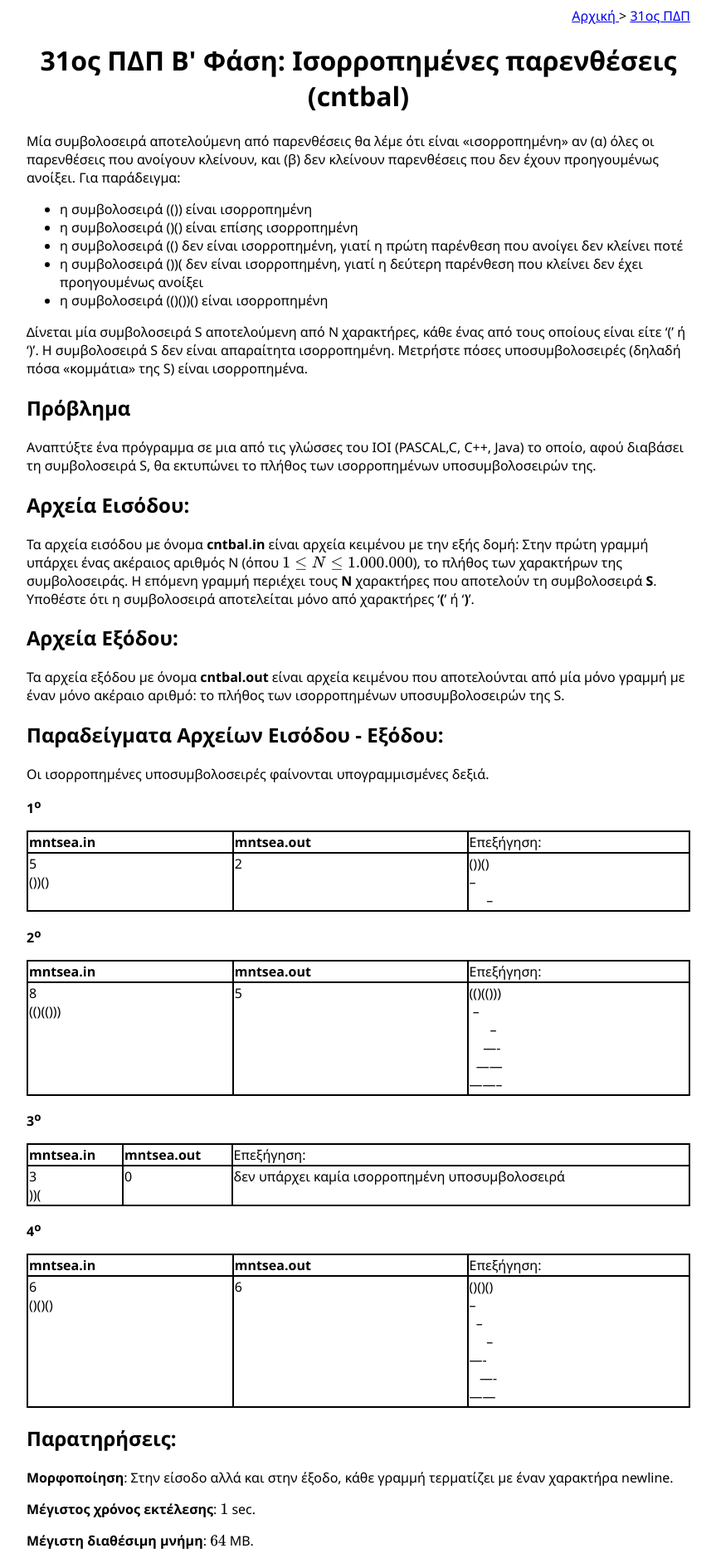
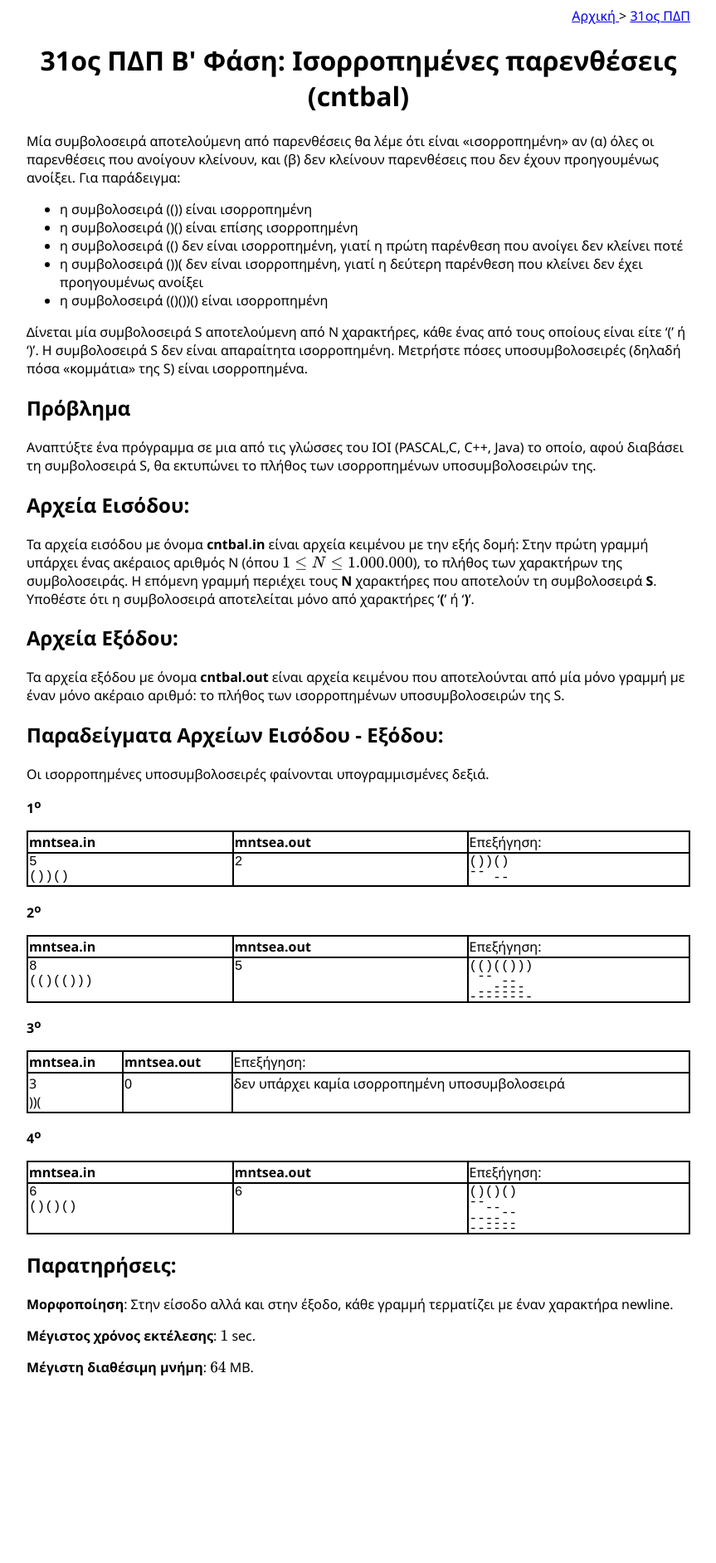
Before and after one commit to pdp-archive/pdp-archive.github.io, a Jekyll site: the page built from contests/_31-PDP/blyk-cntbal-statement.md, in a window 1280 px wide. Shown: the whole page at 83% size, without its empty margins (208-1071 px from the left). Built offline with Jekyll 4.4.1, drawn with Linux system fonts in a browser that asks for light colours; formulas are drawn with MathJax 3; after the commit the page ends 1675 px from its top, so only the background shows below that.

Commit message:
Minor improvements

```diff
--- a/contests/_31-PDP/blyk-cntbal-statement.md
+++ b/contests/_31-PDP/blyk-cntbal-statement.md
@@ -30,12 +30,14 @@ codename: cntbal
 **1<sup>o</sup>**
 
 | **mntsea.in**      | **mntsea.out** | Επεξήγηση:
-| 5 <br> ())() 		 | 2 			  |	())() <br> -- <br>&nbsp;&nbsp;&nbsp;&nbsp; --
+| 5 <br> ())() 		 | 2 			  |	())() <br>{::nomarkdown}<div style="line-height:0.4"> -- <br>&nbsp;&nbsp; -- </div>{:/}
+{: class="courier_table"}
 
 **2<sup>o</sup>**
 
 | **mntsea.in**      | **mntsea.out** | Επεξήγηση:
-| 8 <br> (()(())) 	 | 5 			  |	(()(())) <br> &nbsp;-- <br> &nbsp;&nbsp;&nbsp;&nbsp;&nbsp; -- <br> &nbsp;&nbsp;&nbsp; ---- <br> &nbsp; ------ <br> --------
+| 8 <br> (()(())) 	 | 5 			  |	(()(())) <br>{::nomarkdown}<div style="line-height:0.4"> &nbsp;-- <br>&nbsp;&nbsp;&nbsp;&nbsp;-- <br>&nbsp;&nbsp;&nbsp;---- <br>&nbsp;------ <br> -------- </div>{:/}
+{: class="courier_table"}
 
 **3<sup>o</sup>**
 
@@ -45,7 +47,8 @@ codename: cntbal
 **4<sup>o</sup>**
 
 | **mntsea.in**      | **mntsea.out** | Επεξήγηση:
-| 6 <br> ()()()	     | 6 			  |	()()() <br> -- <br> &nbsp;&nbsp;-- <br> &nbsp;&nbsp;&nbsp;&nbsp; -- <br> ---- <br> &nbsp;&nbsp; ---- <br> ------
+| 6 <br> ()()()	     | 6 			  |	()()() <br>{::nomarkdown}<div style="line-height:0.4"> -- <br>&nbsp;&nbsp;-- <br>&nbsp;&nbsp;&nbsp;&nbsp;-- <br>---- <br>&nbsp;&nbsp;---- <br>------ </div>{:/}
+{: class="courier_table"}
 
 ## Παρατηρήσεις:
 
--- a/css/main.scss
+++ b/css/main.scss
@@ -15,3 +15,7 @@ body {
 .title {
   text-align: center;
 }
+
+table.courier_table tr:nth-child(n+2) {
+  font-family: "Courier New"
+}
```
